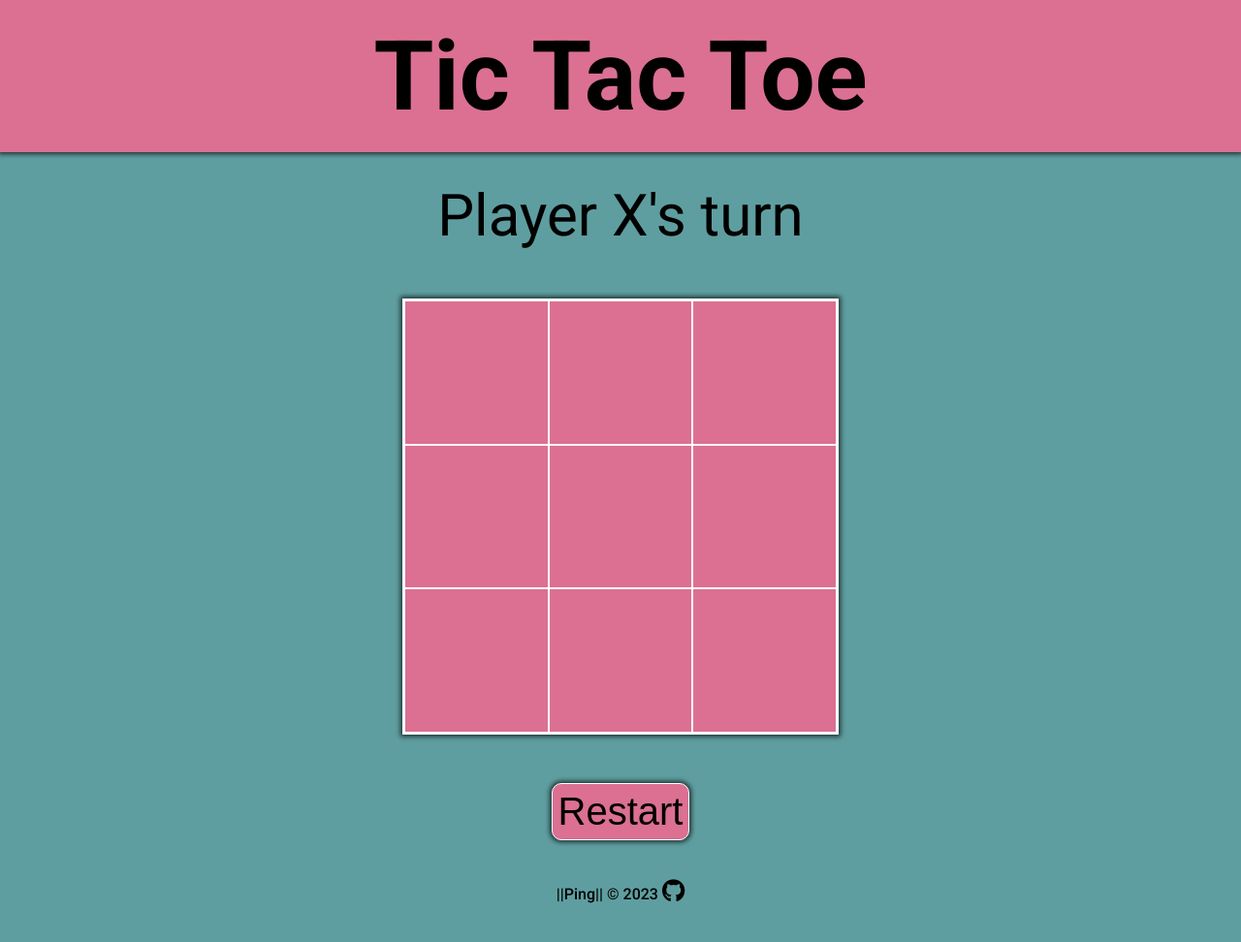
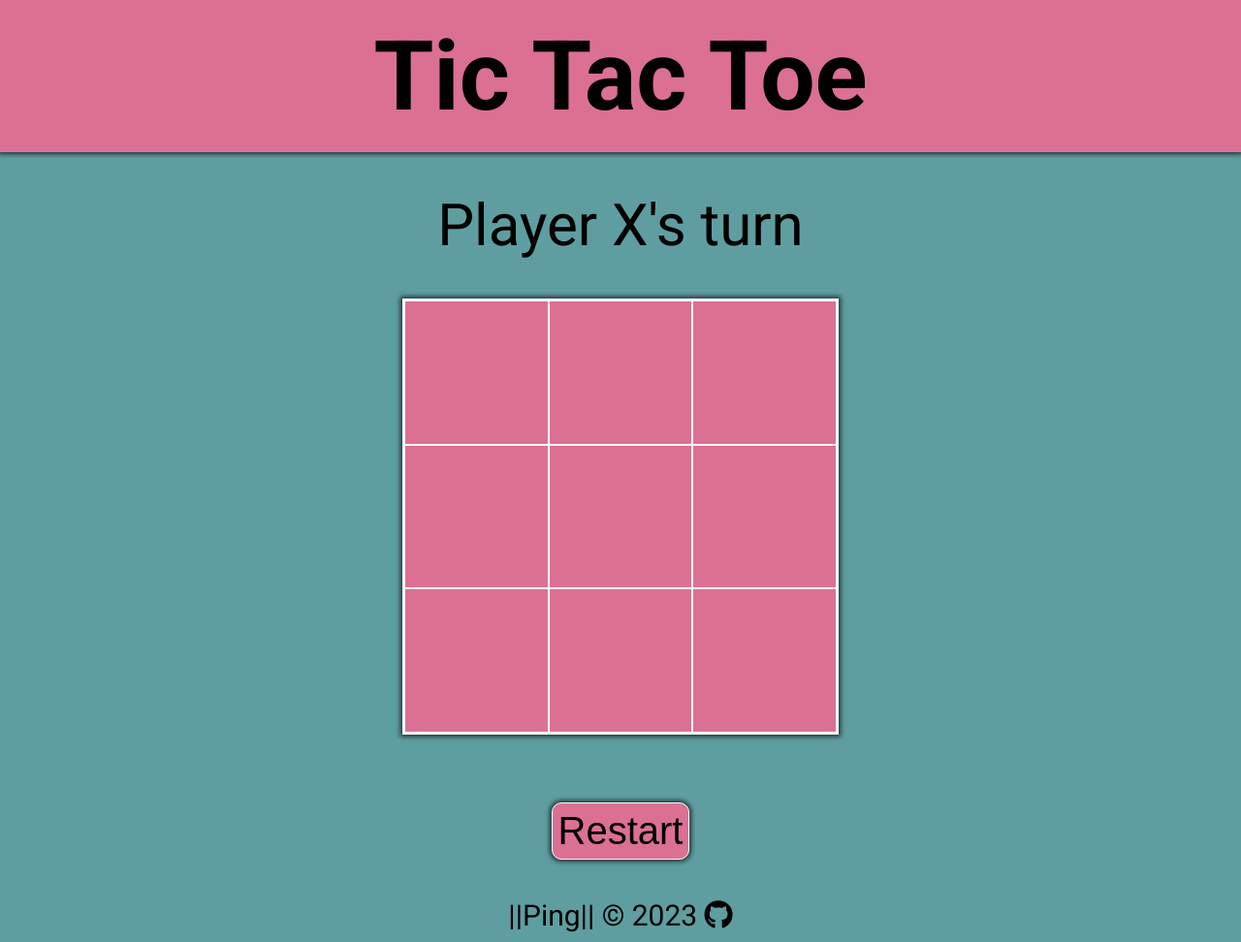
Before and after one commit to llpingll/odin-tic-tac-toe, a plain HTML site: page index.html in a window 1280 px wide. Shown: the whole page at 97% size. Before the commit the page ends 942 px from the top, so only its background shows below. Drawn offline with Linux system fonts and the light colour scheme.

Commit message:
Add comments to JS | Update footer font size

```diff
--- a/script.js
+++ b/script.js
@@ -1,11 +1,13 @@
 'use strict';
 
+// Player factory function
 const Player = (mark) => {
     const token = mark;
     const getToken = () => token;
     return {getToken};
 }
 
+// Gameboard module
 const gameBoard = (() => {
     const _board = ["", "", "", "", "", "", "", "", "",];
 
@@ -25,7 +27,9 @@ const gameBoard = (() => {
     return {getBoard, setToken, restart};
 })();
 
+// Info display and update
 const displayControl = (() => {
+    // Cache
     const $cells = document.querySelectorAll(".board > div");
     const $button = document.querySelector("#restart");
     const $infoElement = document.querySelector("#info");
@@ -36,6 +40,7 @@ const displayControl = (() => {
         }
     }
 
+    // Set end-game message
     const setWinnerMessage = (activePlayer) => {
         $infoElement.textContent = `Player ${activePlayer.getToken()} Wins!`;
     }
@@ -48,6 +53,7 @@ const displayControl = (() => {
         $infoElement.textContent = `Player ${activePlayer.getToken()}'s turn`;
     }
 
+    // Event listeners
     $cells.forEach(elem => {
         elem.addEventListener("click", (e) => {
             gameControl.playRound(e);
@@ -63,6 +69,7 @@ const displayControl = (() => {
 
 })();
 
+// Game logic
 const gameControl = (() => {
 
     let _round = 1;
@@ -74,6 +81,7 @@ const gameControl = (() => {
     let _activePlayer = _players[0];
     displayControl.setTurnMessage(_activePlayer);
 
+    // Functions
     const getActivePlayer = () => _activePlayer;
 
     const updateActivePlayer = () => {
@@ -100,7 +108,7 @@ const gameControl = (() => {
             [2, 4, 6]
         ];
 
-        for (let i = 0; i <= 7; i++) {
+        for (let i = 0; i <= winningConditions.length - 1; i++) {
             const winCondition = winningConditions[i];
             let a = gameBoard.getBoard()[winCondition[0]];
             let b = gameBoard.getBoard()[winCondition[1]];
@@ -116,9 +124,11 @@ const gameControl = (() => {
     }
 
     const playRound = (e) => {
+        // Set token if game !over and cell is not marked
         if (gameBoard.getBoard()[e.target.dataset.index] === "" && !gameOver) {
             gameBoard.setToken(e);
             displayControl.render();
+            // End of game condition
             if (_round === 9) {
                 gameBoard.setToken(e);
                 displayControl.setDrawMessage();
--- a/style.css
+++ b/style.css
@@ -34,7 +34,7 @@ main {
 
 #info {
     font-size: 60px;
-    padding: 30px 0;
+    margin: 40px 0;
 }
 
 .board {
@@ -44,7 +44,7 @@ main {
     grid-template: repeat(3, 1fr) / repeat(3, 1fr);
     width: 450px;
     height: 450px;
-    margin: 20px auto;
+    margin: 40px auto;
 }
 
 .board > div {
@@ -77,14 +77,14 @@ button {
 }
 
 footer {
-    font-size: inherit;
-    font-weight: 500;
+    font-size: 30px;
+    font-weight: 400;
     padding: 10px;
 }
 
 .fa-github {
     color: black;
-    font-size: 24px;
+    font-size: 30px;
     transition: transform 0.3s ease-in-out;
 }
 
```
